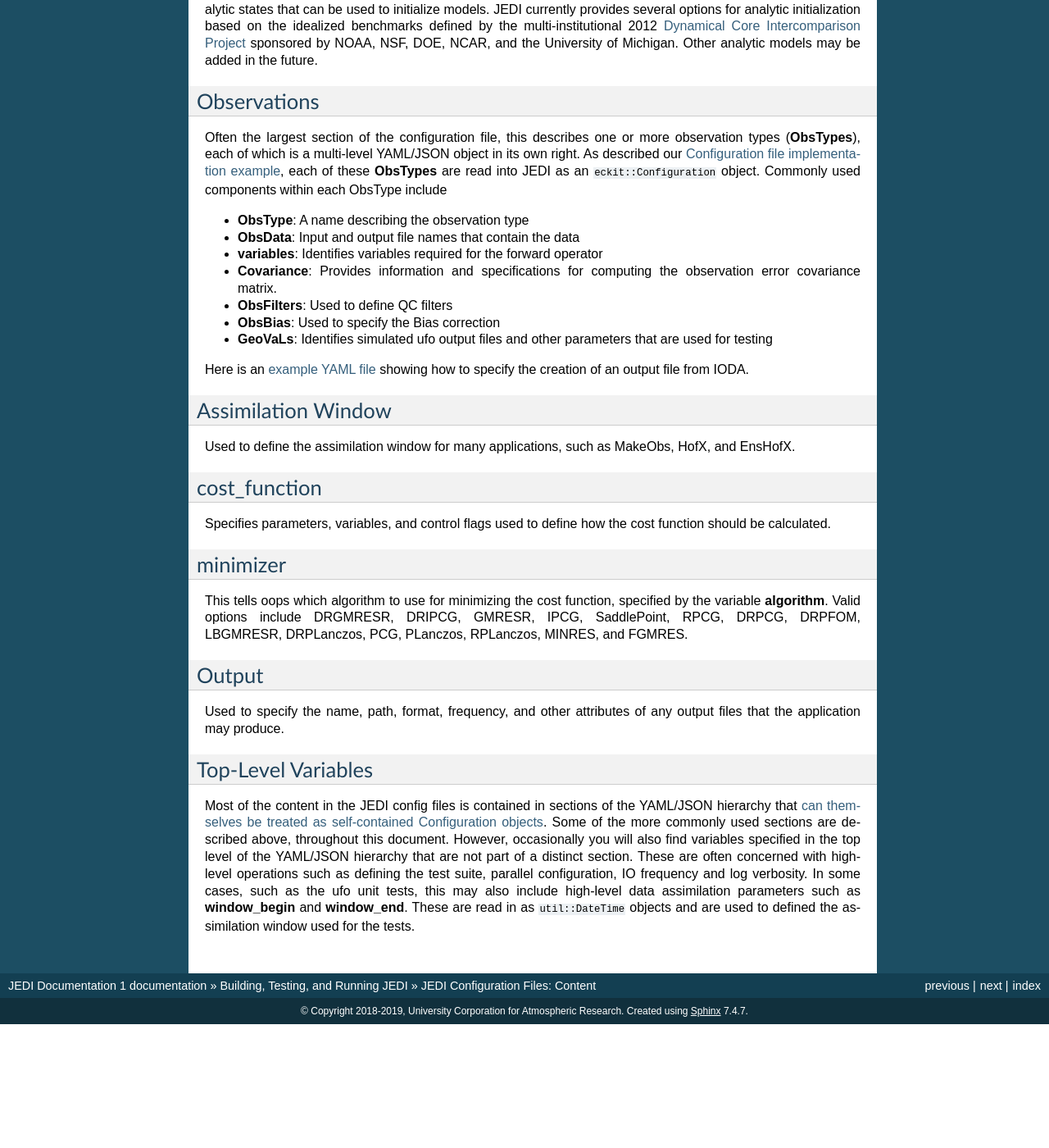
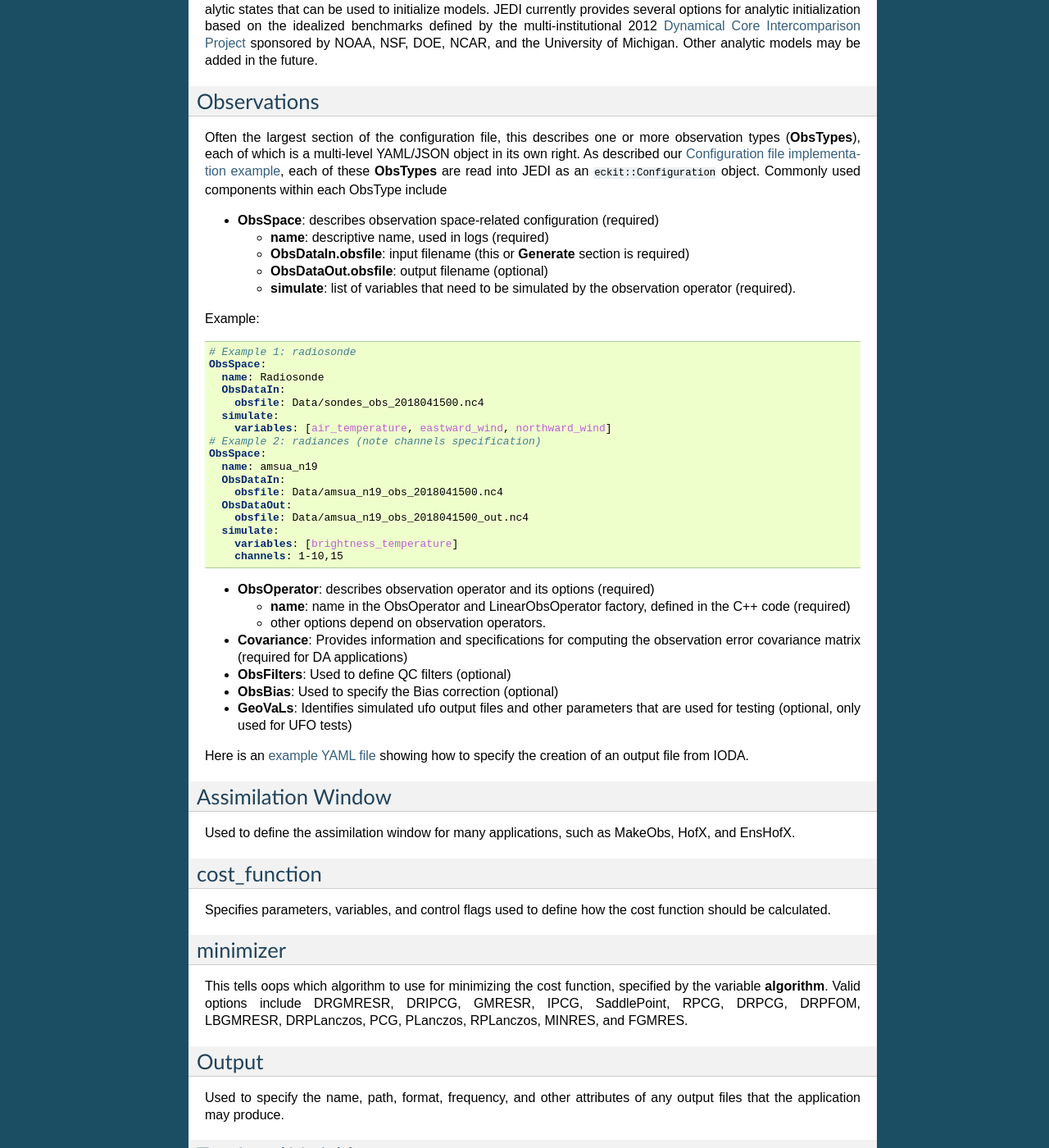
Before and after one commit to JCSDA/jedi-docs, a Sphinx documentation site: the page built from docs/developer/building_and_testing/config_content.rst, in a window 1280 px wide and 1400 px high, scrolled down 1258 px. Shown: the whole window at 82% size. Built offline with Sphinx 7.4.7, drawn with Linux system fonts in a browser that asks for light colours; before the commit the page ends 2507 px from its top, so only the background shows below that.

Commit message:
Feature/obs config (#113)
* add info on obs part of config

* fix whiteline

* add whiteline

* fix indent

```diff
--- a/docs/developer/building_and_testing/config_content.rst
+++ b/docs/developer/building_and_testing/config_content.rst
@@ -48,13 +48,45 @@ Observations
 
 Often the largest section of the configuration file, this describes one or more observation types (**ObsTypes**), each of which is a multi-level YAML/JSON object in its own right.  As described our :doc:`Configuration file implementation example <configuration>`, each of these **ObsTypes** are read into JEDI as an :code:`eckit::Configuration` object.  Commonly used components within each ObsType include
 
-* **ObsType**: A name describing the observation type
-* **ObsData**: Input and output file names that contain the data
-* **variables**: Identifies variables required for the forward operator
-* **Covariance**: Provides information and specifications for computing the observation error covariance matrix.
-* **ObsFilters**: Used to define QC filters
-* **ObsBias**: Used to specify the Bias correction
-* **GeoVaLs**: Identifies simulated ufo output files and other parameters that are used for testing
+* **ObsSpace**: describes observation space-related configuration (required)
+
+  * **name**: descriptive name, used in logs (required)
+  * **ObsDataIn.obsfile**: input filename (this or **Generate** section is required)
+  * **ObsDataOut.obsfile**: output filename (optional)
+  * **simulate**: list of variables that need to be simulated by the observation operator (required).
+
+Example:
+
+.. code:: yaml
+
+   # Example 1: radiosonde
+   ObsSpace:
+     name: Radiosonde
+     ObsDataIn:
+       obsfile: Data/sondes_obs_2018041500.nc4
+     simulate:
+       variables: [air_temperature, eastward_wind, northward_wind]
+   # Example 2: radiances (note channels specification)
+   ObsSpace:
+     name: amsua_n19
+     ObsDataIn:
+       obsfile: Data/amsua_n19_obs_2018041500.nc4
+     ObsDataOut:
+       obsfile: Data/amsua_n19_obs_2018041500_out.nc4
+     simulate:
+       variables: [brightness_temperature]
+       channels: 1-10,15
+
+
+* **ObsOperator**: describes observation operator and its options (required)
+
+  * **name**: name in the ObsOperator and LinearObsOperator factory, defined in the C++ code (required)
+  * other options depend on observation operators.
+
+* **Covariance**: Provides information and specifications for computing the observation error covariance matrix (required for DA applications)
+* **ObsFilters**: Used to define QC filters (optional)
+* **ObsBias**: Used to specify the Bias correction (optional)
+* **GeoVaLs**: Identifies simulated ufo output files and other parameters that are used for testing (optional, only used for UFO tests)
 
 Here is an :ref:`example YAML file <radiosonde_example_yaml>` showing how to specify the creation of an output file from IODA.
 
```
Also changed, not shown: docs/developer/building_and_testing/configuration.rst (+12 -16 lines).
